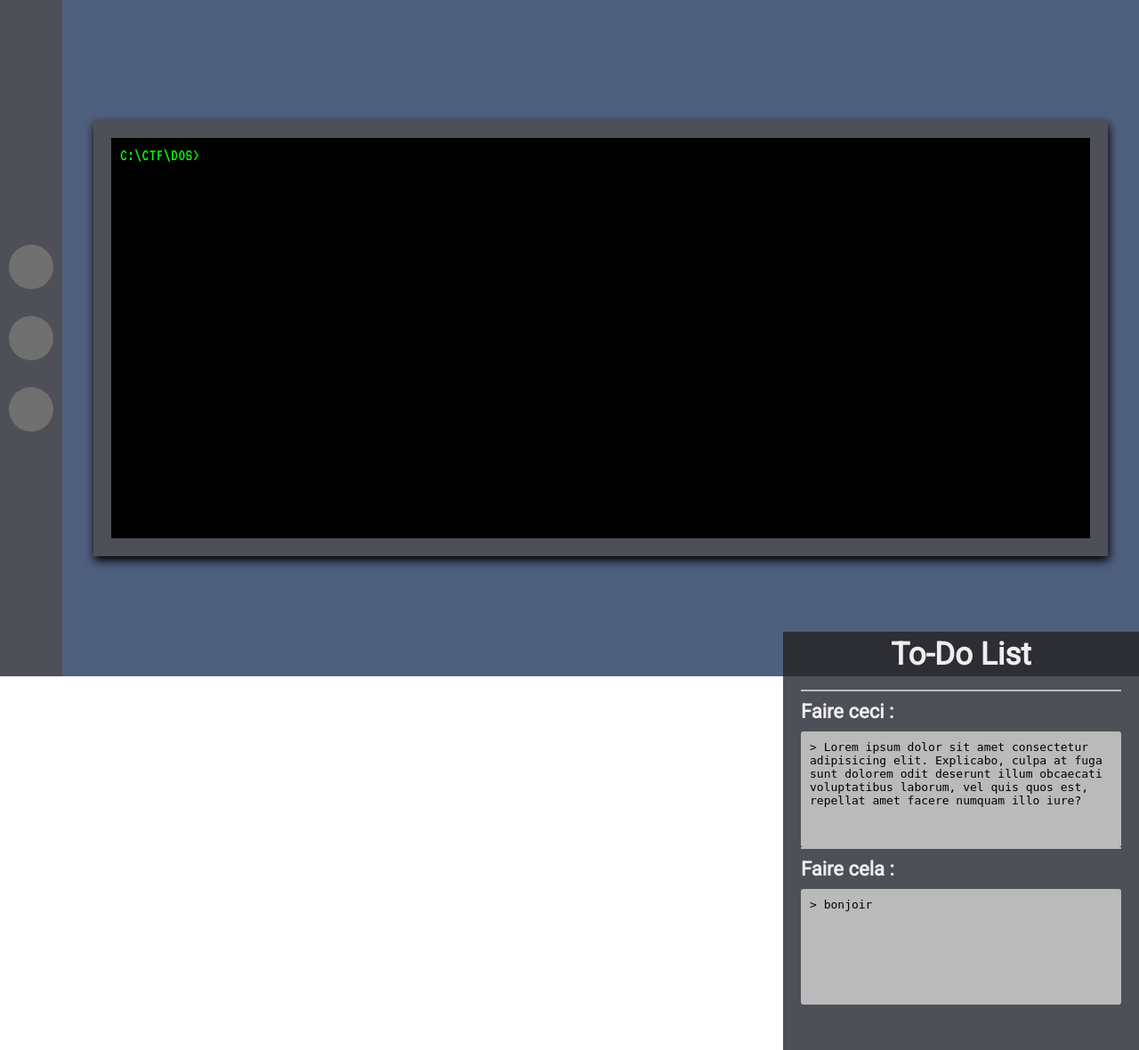
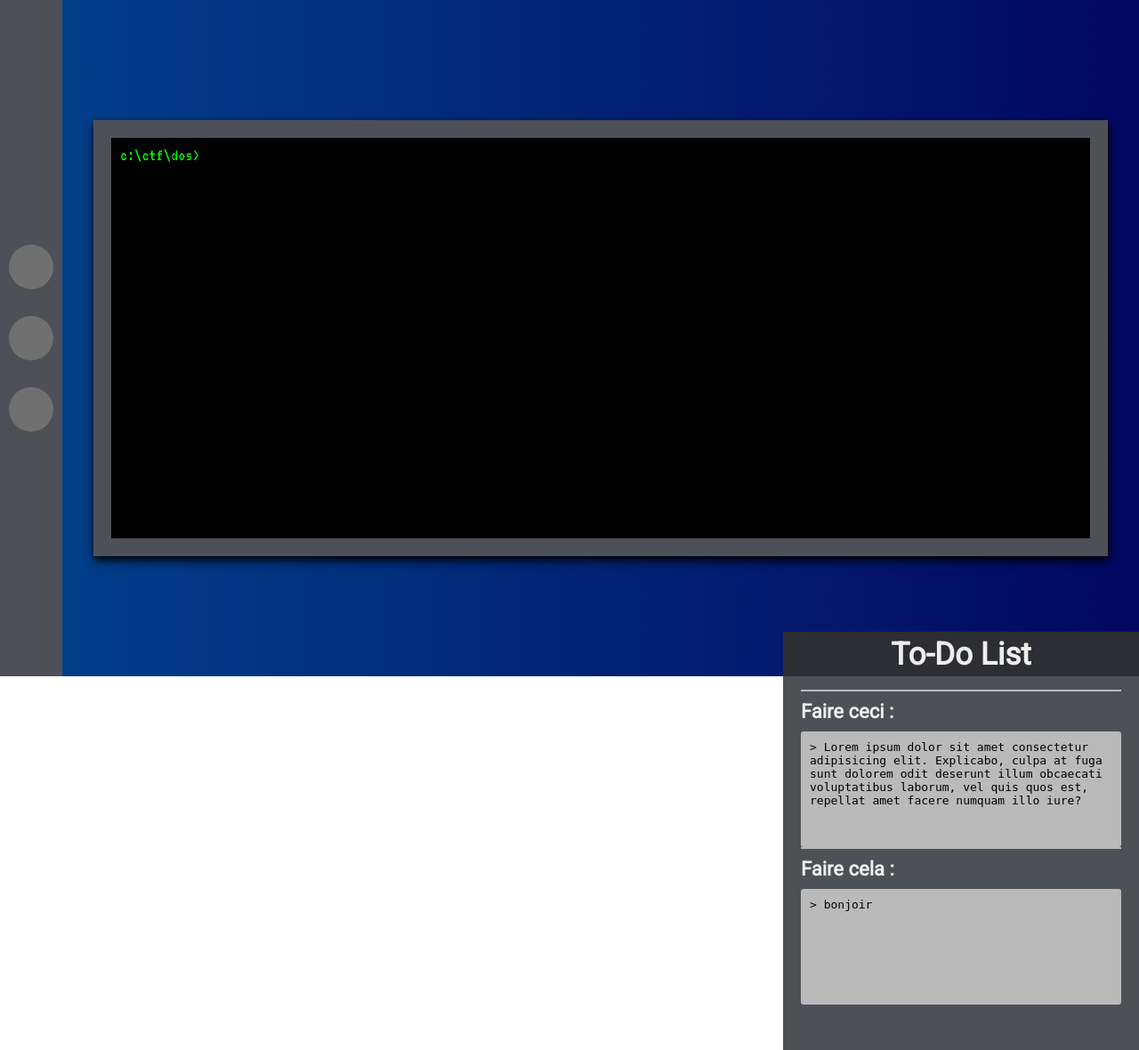
Before and after one commit to timoogo/CTF, a PHP site: page / in a window 1280 px wide. Shown: the part 40-1220 px from the top of the page at 89% size. Run offline with PHP 8.4, Linux system fonts and the light colour scheme.

Commit message:
:lipstick: add gradiant to background

```diff
--- a/style/termStyle.css
+++ b/style/termStyle.css
@@ -11,8 +11,31 @@ main{
     display: flex;
     justify-content: center;
     align-items: center;
-    background-color: rgb(79, 95, 126);
+    /* background-color: rgb(79, 95, 126); */
     padding-left: 70px;
+    background: linear-gradient(270deg, #03045e,#023e8a, #0077b6, #33415c, #4d194d);
+    background-size: 400% 400%;
+    -webkit-animation: gradiant 16s ease infinite;
+    -moz-animation: gradiant 16s ease infinite;
+    animation: gradiant 16s ease infinite;
+
+}
+
+
+@-webkit-keyframes gradiant {
+  0%{background-position:0% 50%}
+  50%{background-position:100% 50%}
+  100%{background-position:0% 50%}
+}
+@-moz-keyframes gradiant {
+  0%{background-position:0% 50%}
+  50%{background-position:100% 50%}
+  100%{background-position:0% 50%}
+}
+@keyframes gradiant {
+  0%{background-position:0% 50%}
+  50%{background-position:100% 50%}
+  100%{background-position:0% 50%}
 }
 
 #term-container{
@@ -24,7 +47,12 @@ main{
     transition: 0.7s;
     overflow: auto;
     padding: 10px;
+
+
 }
+
+
+
 
 .term{
     height: 1.2rem;
@@ -37,9 +65,11 @@ main{
     font-size: 1.2rem;
     letter-spacing: 0.5px;
     cursor: default;
-    text-transform: uppercase;
+    /* text-transform: uppercase; */
     text-indent: 2px;
     word-spacing: -4px;
+    word-break: break-all;
+
 }
 
 .term_text{
@@ -51,6 +81,8 @@ main{
     font-family: 'VT323', monospace;
     font-size: 1.2rem;
     letter-spacing: 0.5px;
+    text-transform: lowercase;
+
 
 }
 
```
